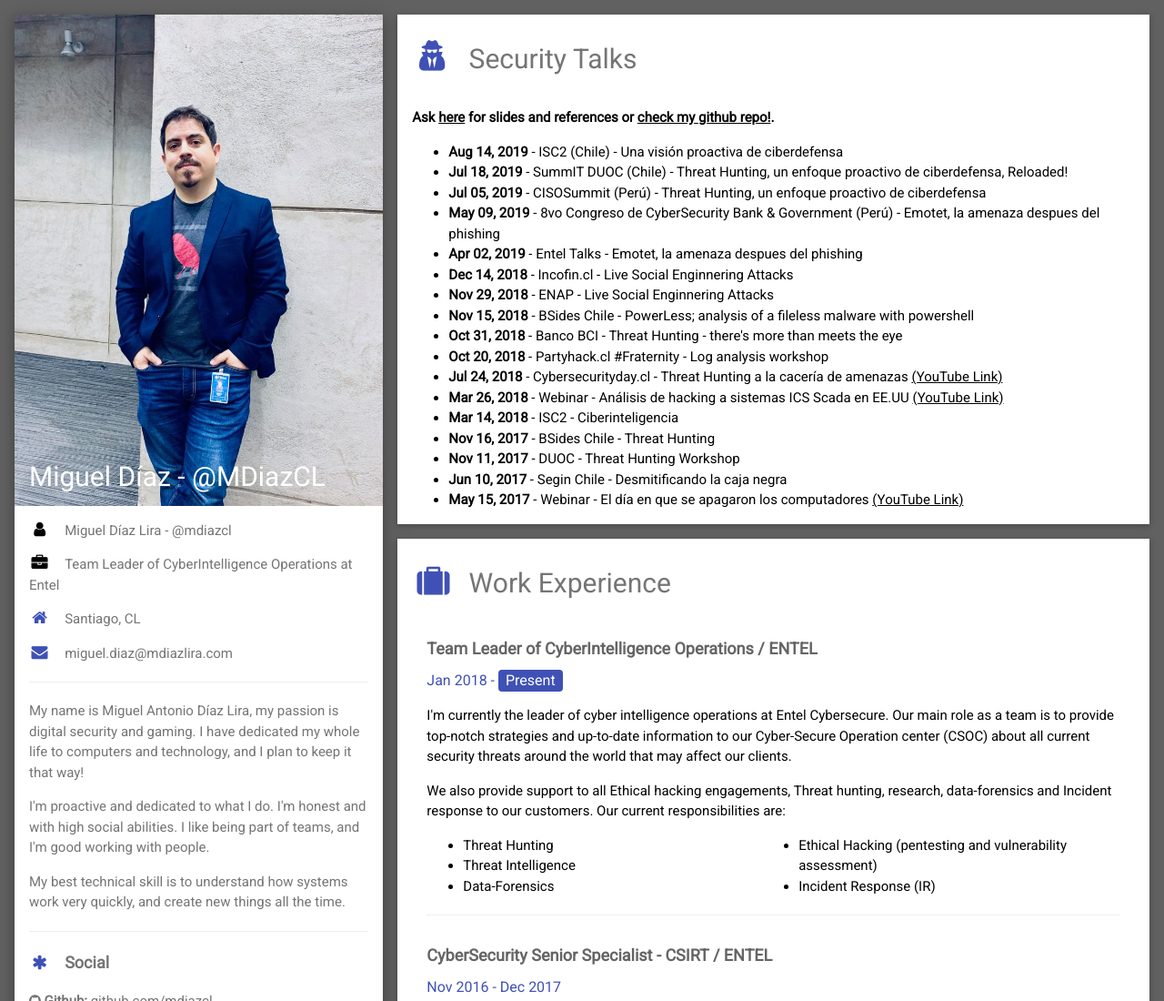
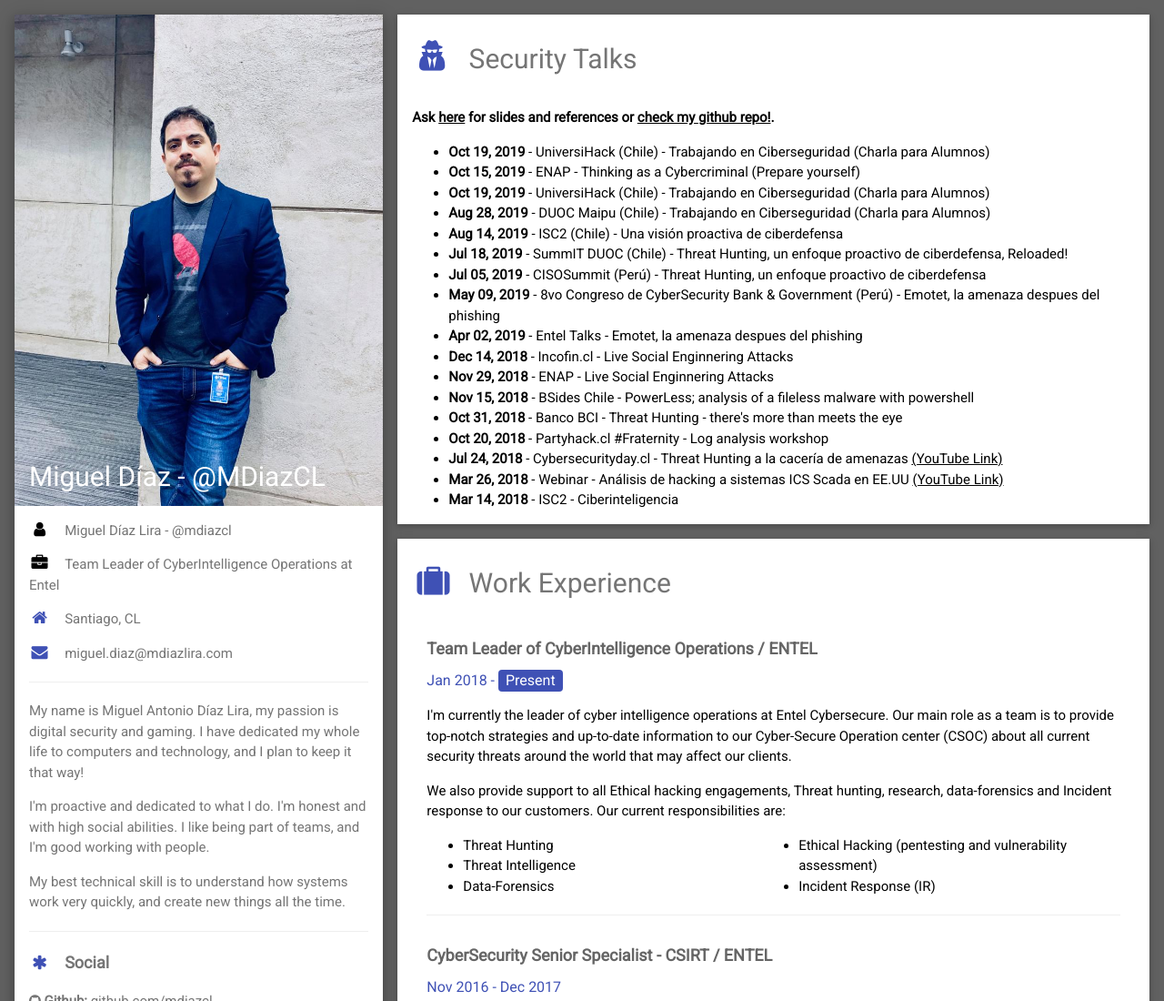
Before and after one commit to mdiazcl/webpage, a plain HTML site: page index.html in a window 1280 px wide. Shown: the top 1100 px of the page at 91% size. Drawn offline with nearby package versions, Linux system fonts and the light colour scheme.

Commit message:
new talks

```diff
--- a/index.html
+++ b/index.html
@@ -109,6 +109,10 @@ html,body,h1,h2,h3,h4,h5,h6 {font-family: "Roboto", sans-serif}
           <p>
             <b>Ask <a href="mailto:miguel.diaz@mdiazlira.com">here</a> for slides and references or <a href="https://github.com/mdiazcl/talks">check my github repo!</a>.</b>
             <ul>
+			  <li><b>Oct 19, 2019</b> - UniversiHack (Chile) - Trabajando en Ciberseguridad (Charla para Alumnos)</li>
+			  <li><b>Oct 15, 2019</b> - ENAP - Thinking as a Cybercriminal (Prepare yourself)</li>
+			  <li><b>Oct 19, 2019</b> - UniversiHack (Chile) - Trabajando en Ciberseguridad (Charla para Alumnos)</li>
+			  <li><b>Aug 28, 2019</b> - DUOC Maipu (Chile) - Trabajando en Ciberseguridad (Charla para Alumnos)</li>
 			  <li><b>Aug 14, 2019</b> - ISC2 (Chile) - Una visión proactiva de ciberdefensa</li>
 			  <li><b>Jul 18, 2019</b> - SummIT DUOC (Chile) - Threat Hunting, un enfoque proactivo de ciberdefensa, Reloaded!</li>
 			  <li><b>Jul 05, 2019</b> - CISOSummit (Perú) - Threat Hunting, un enfoque proactivo de ciberdefensa</li>
@@ -122,10 +126,10 @@ html,body,h1,h2,h3,h4,h5,h6 {font-family: "Roboto", sans-serif}
 		      <li><b>Jul 24, 2018</b> - Cybersecurityday.cl - Threat Hunting a la cacería de amenazas <a href="https://youtu.be/Ha6JM05GxmI" target="_blank">(YouTube Link)</a></li>
               <li><b>Mar 26, 2018</b> - Webinar - An&aacute;lisis de hacking a sistemas ICS Scada en EE.UU <a href="https://www.youtube.com/watch?v=nxvdcaIbF7Q" target="_blank">(YouTube Link)</a></li>
               <li><b>Mar 14, 2018</b> - ISC2 - Ciberinteligencia </li>
-              <li><b>Nov 16, 2017</b> - BSides Chile - Threat Hunting </li>
-              <li><b>Nov 11, 2017</b> - DUOC - Threat Hunting Workshop </li>
-              <li><b>Jun 10, 2017</b> - Segin Chile - Desmitificando la caja negra</li>
-              <li><b>May 15, 2017</b> - Webinar - El d&iacute;a en que se apagaron los computadores <a href="https://www.youtube.com/watch?v=MEB7xG2znJo" target="_blank">(YouTube Link)</a></li>
+              <li style="display: none;"><b>Nov 16, 2017</b> - BSides Chile - Threat Hunting </li>
+              <li style="display: none;"><b>Nov 11, 2017</b> - DUOC - Threat Hunting Workshop </li>
+              <li style="display: none;"><b>Jun 10, 2017</b> - Segin Chile - Desmitificando la caja negra</li>
+              <li style="display: none;"><b>May 15, 2017</b> - Webinar - El d&iacute;a en que se apagaron los computadores <a href="https://www.youtube.com/watch?v=MEB7xG2znJo" target="_blank">(YouTube Link)</a></li>
 
             </ul>
           </p>
```
